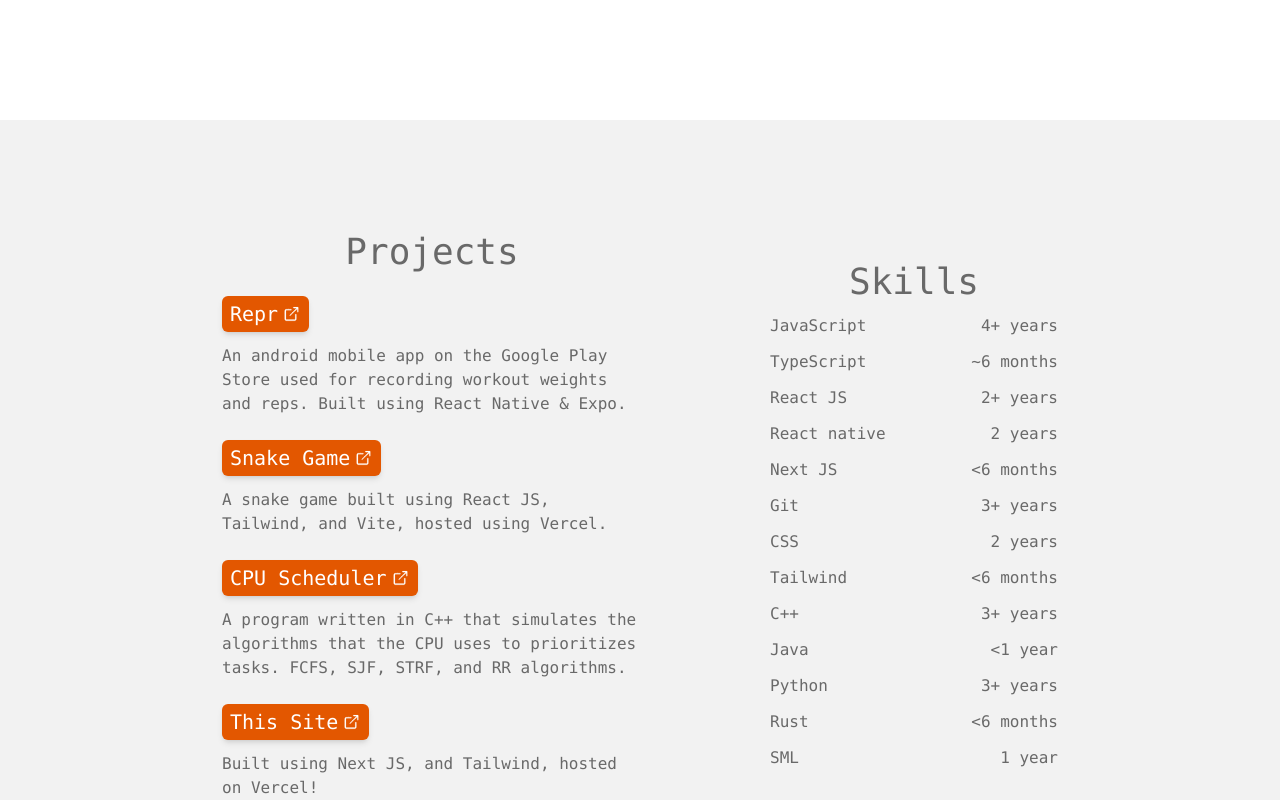
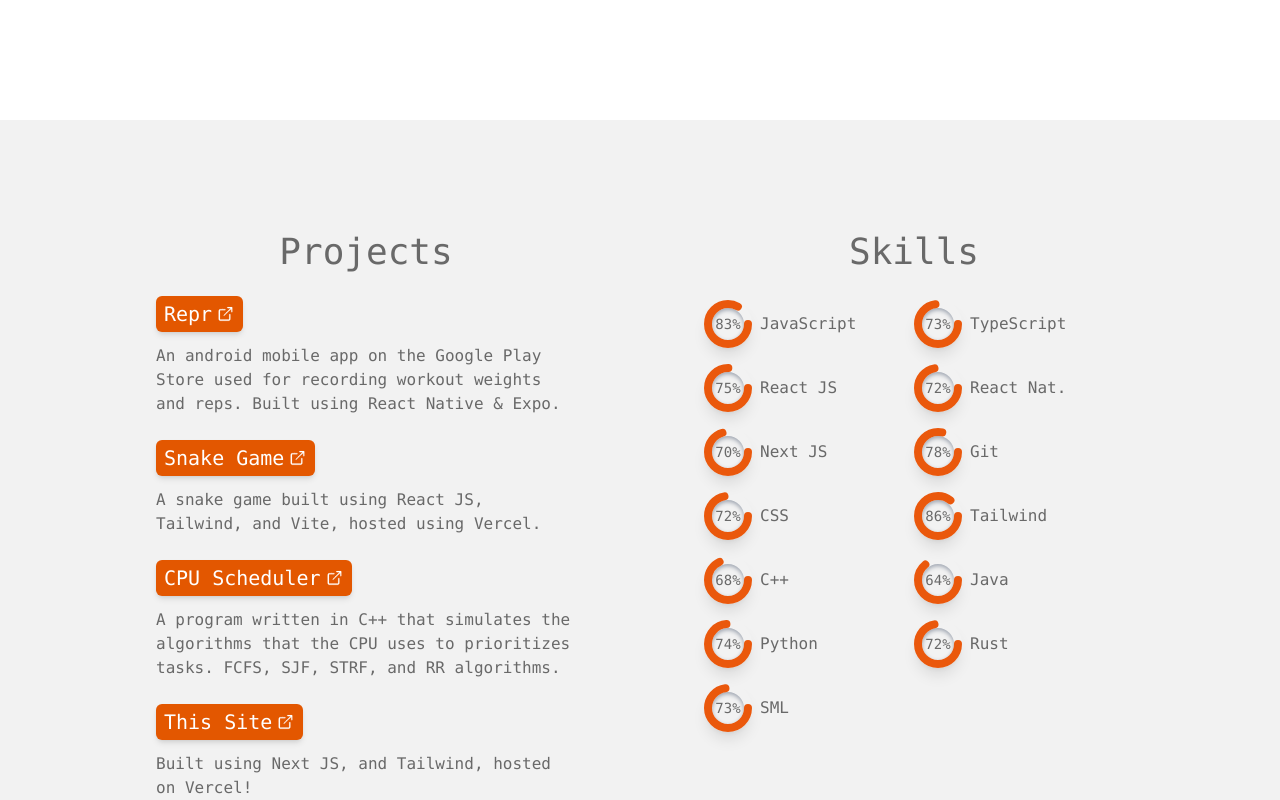
Before and after one commit to carsonkrueger/My-Portfolio-Site, a Next.js app: page / in a window 1280 px wide. Shown: the part 680-1480 px from the top of the page. Built offline with nearby package versions, Linux system fonts and the light colour scheme; no server answers.

Commit message:
skill progression circle added

```diff
--- a/app/components/Skill.tsx
+++ b/app/components/Skill.tsx
@@ -1,13 +1,45 @@
+import Image from "next/image";
+
 type privateProps = {
   name: String;
-  body: String;
+  dashOffset: number;
 };
 
-export default function Skill({ name, body }: privateProps) {
+export default function Skill({ name, dashOffset }: privateProps) {
   return (
-    <div className="flex flex-row justify-between space-x-10">
-      <div>{name}</div>
-      <div>{body}</div>
+    <div className="min-w-[50%] max-w-[50%] flex items-center space-x-2 py-2">
+      <div className="relative flex justify-center items-center">
+        <div className="flex justify-center items-center w-12 h-12  rounded-[50%] shadow-lg">
+          <div className="w-8 h-8 bg-invis rounded-[inherit] shadow-gray-400 shadow-inner" />
+        </div>
+        <svg
+          className="absolute left-0 top-0"
+          xmlns="http://www.w3.org/2000/svg"
+          version="1.1"
+          width="48px"
+          height="48px"
+        >
+          <defs>
+            <linearGradient id="GradientColor">
+              <stop offset="0%" stop-color="#DA22FF" />
+              <stop offset="100%" stop-color="#9733EE" />
+            </linearGradient>
+          </defs>
+          <circle
+            className="fill-none stroke-[8px] stroke-orange-600"
+            style={{ strokeDasharray: 125, strokeDashoffset: dashOffset }}
+            cx="24"
+            cy="24"
+            r="20"
+            stroke-linecap="round"
+          />
+        </svg>
+        <p className="absolute text-sm">
+          {(((125 - dashOffset) / 125) * 100).toPrecision(2)}%
+        </p>
+      </div>
+
+      <p>{name}</p>
     </div>
   );
 }
--- a/app/page.tsx
+++ b/app/page.tsx
@@ -92,7 +92,7 @@ export default function Home() {
         </div>
       </div>
 
-      <div className="px-5 bg-invis min-h-[80vh] min-w-full flex flex-col mb-32 space-y-28 py-28 lg:flex-row lg:space-x-32 lg:space-y-0 justify-center items-center font-mono text-mediumdark">
+      <div className="px-5 bg-invis min-h-[80vh] min-w-full flex flex-col mb-32 space-y-28 py-28 lg:flex-row lg:space-x-32 lg:space-y-0 items-center lg:items-start justify-center font-mono text-mediumdark">
         <div className="max-w-screen-xs space-y-3">
           <div className="flex justify-center text-4xl">Projects</div>
           <Project
@@ -117,21 +117,23 @@ export default function Home() {
           />
         </div>
 
-        <div className="max-w-screen-xs min-w-[18rem] space-y-3 justify-center">
-          <div className="flex justify-center text-4xl">Skills</div>
-          <Skill name={"JavaScript"} body={"4+ years"} />
-          <Skill name={"TypeScript"} body={"~6 months"} />
-          <Skill name={"React JS"} body={"2+ years"} />
-          <Skill name={"React native"} body={"2 years"} />
-          <Skill name={"Next JS"} body={"<6 months"} />
-          <Skill name={"Git"} body={"3+ years"} />
-          <Skill name={"CSS"} body={"2 years"} />
-          <Skill name={"Tailwind"} body={"<6 months"} />
-          <Skill name={"C++"} body={"3+ years"} />
-          <Skill name={"Java"} body={"<1 year"} />
-          <Skill name={"Python"} body={"3+ years"} />
-          <Skill name={"Rust"} body={"<6 months"} />
-          <Skill name={"SML"} body={"1 year"} />
+        <div className="flex flex-col space-y-5">
+          <p className="flex justify-center text-4xl">Skills</p>
+          <div className="flex flex-row flex-wrap max-w-screen-xs min-w-[18rem] justify-between">
+            <Skill name={"JavaScript"} dashOffset={21} />
+            <Skill name={"TypeScript"} dashOffset={34} />
+            <Skill name={"React JS"} dashOffset={31} />
+            <Skill name={"React Nat."} dashOffset={35} />
+            <Skill name={"Next JS"} dashOffset={37} />
+            <Skill name={"Git"} dashOffset={27} />
+            <Skill name={"CSS"} dashOffset={35} />
+            <Skill name={"Tailwind"} dashOffset={18} />
+            <Skill name={"C++"} dashOffset={40} />
+            <Skill name={"Java"} dashOffset={45} />
+            <Skill name={"Python"} dashOffset={33} />
+            <Skill name={"Rust"} dashOffset={35} />
+            <Skill name={"SML"} dashOffset={34} />
+          </div>
         </div>
       </div>
 
```
